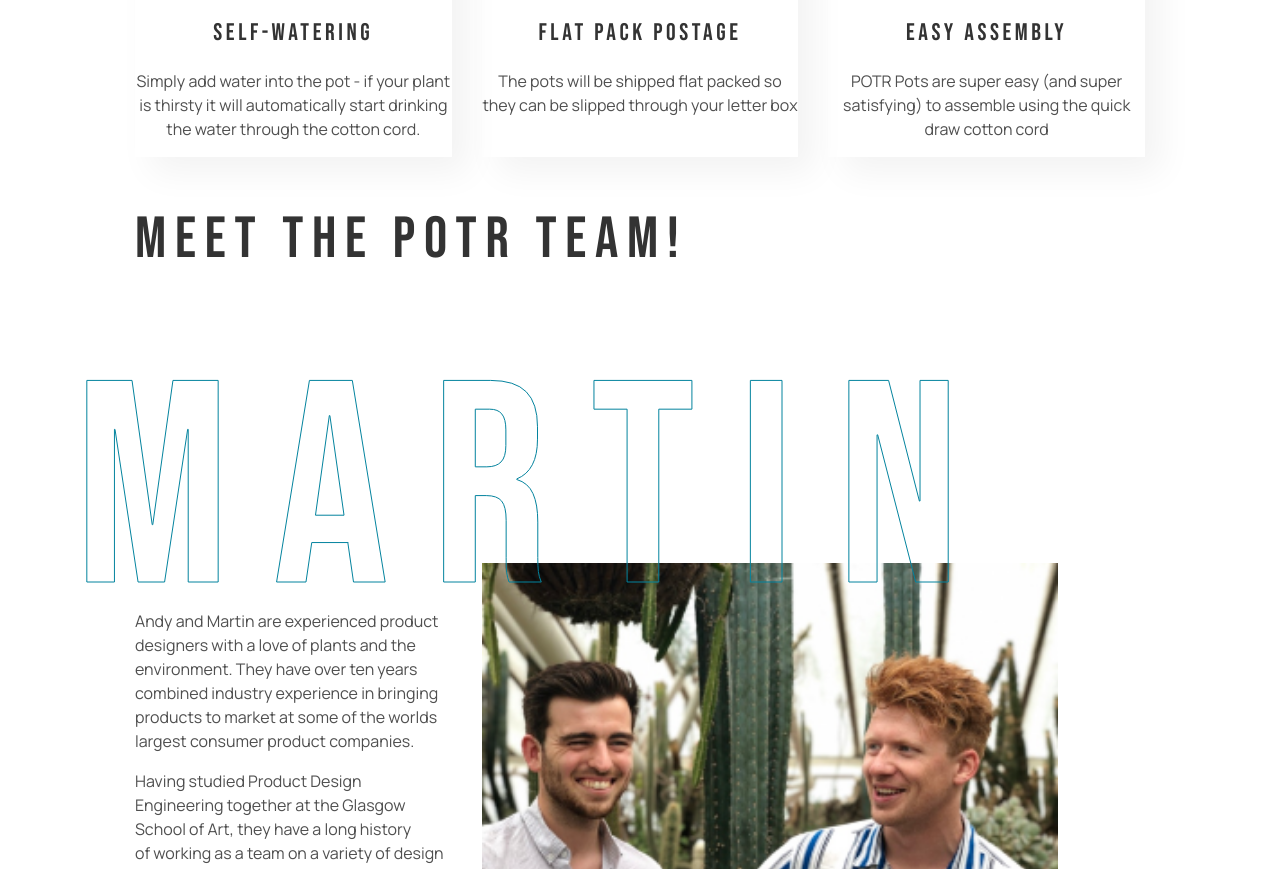
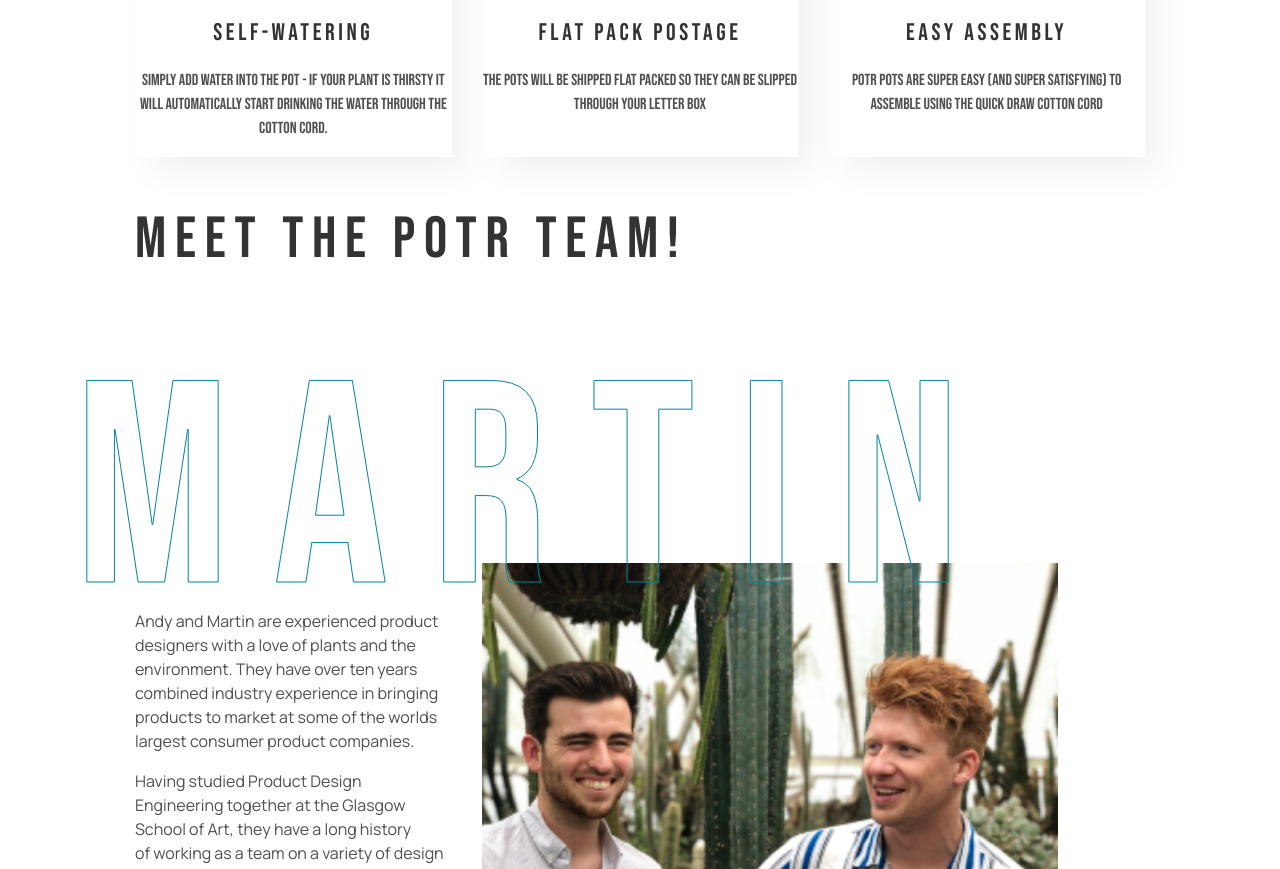
Before and after one commit to Tetiana-Hishchak/Potr_Pots__landing, a website built with Parcel: page src/index.html in a window 1280 px wide. Shown: the part 3025-3894 px from the top of the page. Built offline with nearby package versions, Linux system fonts and the light colour scheme; files whose address does not match are found by name.

Commit message:
Potr Pots landing

```diff
--- a/src/styles/blocks/features.scss
+++ b/src/styles/blocks/features.scss
@@ -62,7 +62,6 @@
   }
 
   &__description {
-    font-family: "Manrope", sans-serif;
     font-weight: 400;
     font-size: 16px;
     line-height: 150%;
```
Also changed, not shown: README.md.
